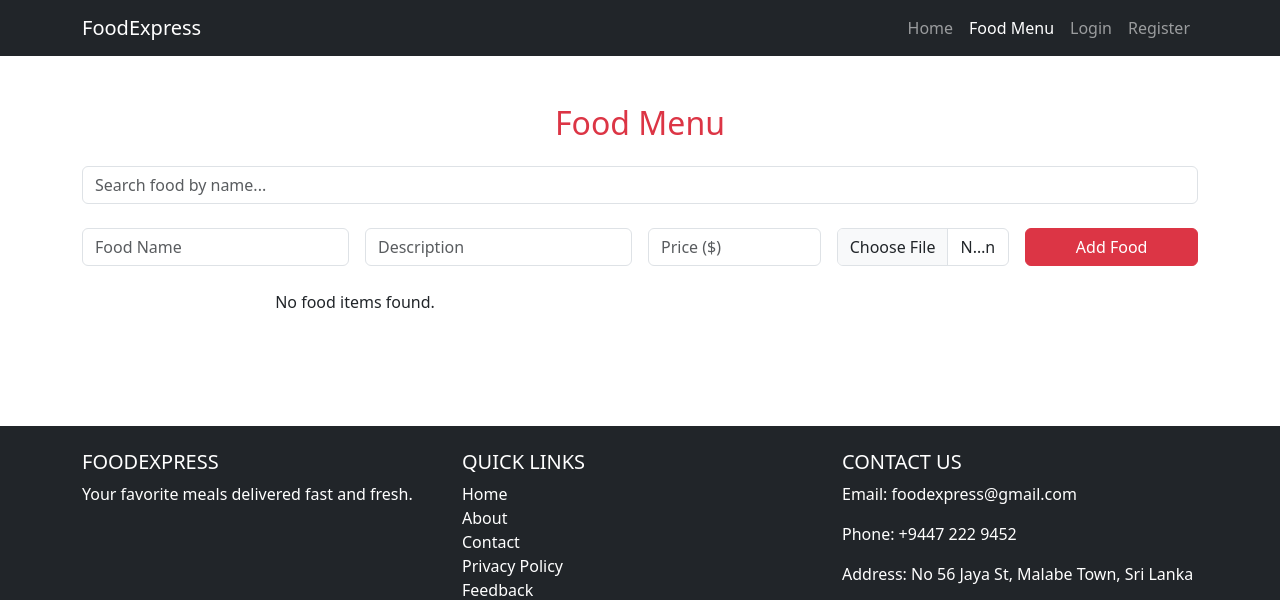
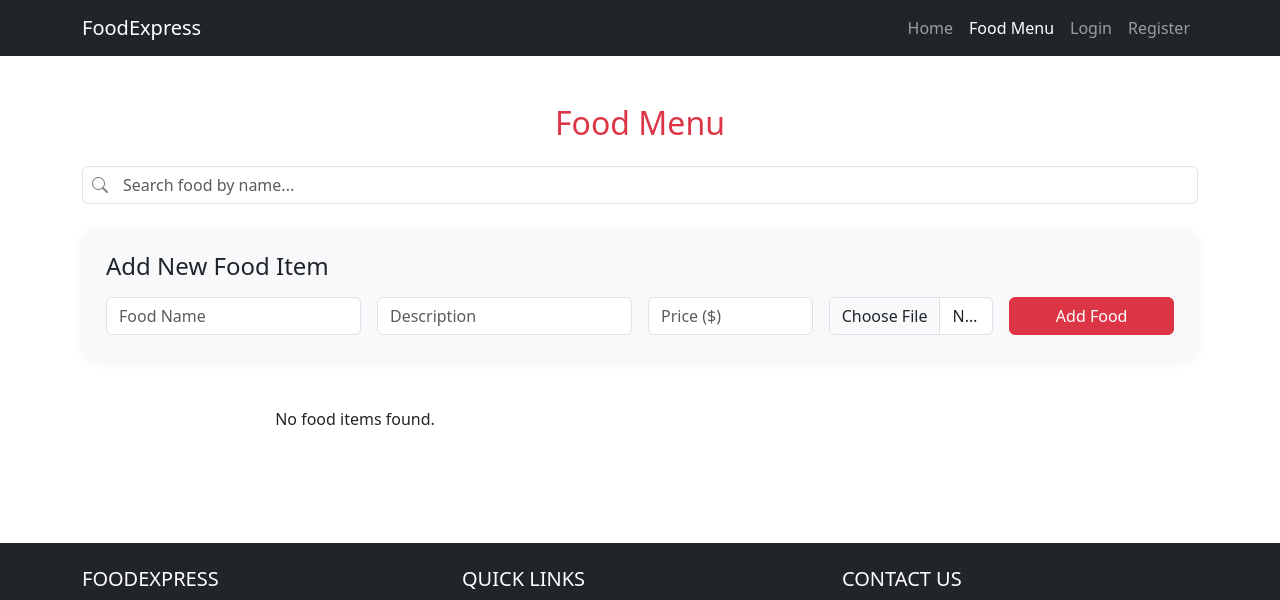
Before and after one commit to sathirapramudith123/Food-Delivery-Web-Site, a PHP site: page /foodmenu.php in a window 1280 px wide. Shown: the top 600 px of the page. Run offline with PHP 8.4, Linux system fonts and the light colour scheme; data that the repository does not hold is empty.

Commit message:
update food menu page

```diff
--- a/index/foodmenu.php
+++ b/index/foodmenu.php
@@ -34,7 +34,6 @@ if ($_SERVER["REQUEST_METHOD"] == "POST") {
         }
 
         if ($id) {
-            // UPDATE
             if ($targetPath) {
                 $stmt = $conn->prepare("UPDATE food_menu SET name=?, description=?, price=?, image=? WHERE id=?");
                 $stmt->bind_param("ssdsi", $name, $desc, $price, $targetPath, $id);
@@ -43,7 +42,6 @@ if ($_SERVER["REQUEST_METHOD"] == "POST") {
                 $stmt->bind_param("ssdi", $name, $desc, $price, $id);
             }
         } else {
-            // INSERT
             $stmt = $conn->prepare("INSERT INTO food_menu (name, description, price, image) VALUES (?, ?, ?, ?)");
             $stmt->bind_param("ssds", $name, $desc, $price, $targetPath);
         }
@@ -80,8 +78,50 @@ if ($result) {
   <meta name="viewport" content="width=device-width, initial-scale=1" />
   <title>Food Menu - FoodExpress</title>
   <link href="https://cdn.jsdelivr.net/npm/bootstrap@5.3.0/dist/css/bootstrap.min.css" rel="stylesheet" />
+  <link href="https://cdn.jsdelivr.net/npm/bootstrap-icons/font/bootstrap-icons.css" rel="stylesheet" />
   <style>
-    img.card-img-top { max-height: 200px; object-fit: cover; }
+    .card-img-top {
+      max-height: 180px;
+      object-fit: cover;
+      border-top-left-radius: 0.5rem;
+      border-top-right-radius: 0.5rem;
+    }
+
+    .food-card .card {
+      transition: transform 0.2s ease, box-shadow 0.2s ease;
+    }
+
+    .food-card .card:hover {
+      transform: translateY(-5px);
+      box-shadow: 0 8px 20px rgba(0, 0, 0, 0.1);
+    }
+
+    .form-card {
+      background-color: #f8f9fa;
+      padding: 1.5rem;
+      border-radius: 1rem;
+      box-shadow: 0 4px 12px rgba(0, 0, 0, 0.05);
+    }
+
+    .search-wrapper {
+      position: relative;
+    }
+
+    .search-wrapper input {
+      padding-left: 2.5rem;
+    }
+
+    .search-wrapper i {
+      position: absolute;
+      left: 10px;
+      top: 50%;
+      transform: translateY(-50%);
+      color: gray;
+    }
+
+    footer {
+      margin-top: 60px;
+    }
   </style>
 </head>
 <body>
@@ -90,18 +130,22 @@ if ($result) {
 
 <section class="menu-section py-5">
   <div class="container">
-    <h2 class="text-danger text-center mb-4"> Food Menu</h2>
+    <h2 class="text-danger text-center mb-4">Food Menu</h2>
 
-    <!-- Error -->
     <?php if ($error): ?>
       <div class="alert alert-danger"><?= htmlspecialchars($error) ?></div>
     <?php endif; ?>
 
-    <!-- Search -->
-    <input type="text" class="form-control mb-4" id="searchInput" placeholder="Search food by name...">
+    <!-- Search Input -->
+    <div class="search-wrapper mb-4">
+      <i class="bi bi-search"></i>
+      <input type="text" class="form-control" id="searchInput" placeholder="Search food by name...">
+    </div>
 
-    <!-- Form -->
-    <form class="row g-3 mb-4" method="POST" enctype="multipart/form-data">
+    <!-- Food Form -->
+    <div class="form-card mb-5">
+      <h4 class="mb-3"><?= isset($editItem) ? 'Update Food Item' : 'Add New Food Item' ?></h4>
+      <form class="row g-3" method="POST" enctype="multipart/form-data">
         <input type="hidden" name="foodId" value="<?= $editItem['id'] ?? '' ?>">
         <div class="col-md-3">
           <input type="text" name="foodName" class="form-control" placeholder="Food Name" required value="<?= $editItem['name'] ?? '' ?>" />
@@ -115,35 +159,43 @@ if ($result) {
         <div class="col-md-2">
           <input type="file" name="foodImage" class="form-control" accept="image/*" <?= isset($editItem) ? '' : 'required' ?> />
         </div>
+        <?php if (isset($editItem) && !empty($editItem['image']) && file_exists($editItem['image'])): ?>
+          <div class="col-md-2">
+            <img src="<?= $editItem['image'] ?>" class="img-thumbnail" style="max-height: 100px;" />
+          </div>
+        <?php endif; ?>
         <div class="col-md-2">
           <button type="submit" class="btn btn-<?= isset($editItem) ? 'primary' : 'danger' ?> w-100"><?= isset($editItem) ? 'Update' : 'Add' ?> Food</button>
         </div>
       </form>
+    </div>
 
-    <!-- Food Items -->
+    <!-- Food Cards -->
     <div class="row row-cols-1 row-cols-md-2 g-4" id="menuList">
       <?php if (empty($menuItems)): ?>
         <p class="text-center">No food items found.</p>
       <?php else: ?>
         <?php foreach ($menuItems as $food): ?>
           <div class="col food-card">
-            <div class="card h-100">
+            <div class="card h-100 border-0 shadow-sm">
               <?php if (!empty($food['image']) && file_exists($food['image'])): ?>
                 <img src="<?= htmlspecialchars($food['image']) ?>" class="card-img-top" alt="<?= htmlspecialchars($food['name']) ?>" />
               <?php endif; ?>
               <div class="card-body">
                 <h5 class="card-title"><?= htmlspecialchars($food['name']) ?></h5>
-                <p class="card-text"><?= htmlspecialchars($food['description']) ?></p>
-                <p class="card-text fw-bold">$<?= number_format($food['price'], 2) ?></p>
+                <p class="card-text text-muted"><?= htmlspecialchars($food['description']) ?></p>
+                <span class="badge bg-success mb-2">$<?= number_format($food['price'], 2) ?></span>
                 <div class="d-flex gap-2 flex-wrap">
-                  <a href="?edit=<?= $food['id'] ?>" class="btn btn-sm btn-outline-primary">Edit</a>
-                  <a href="?delete=<?= $food['id'] ?>" class="btn btn-sm btn-outline-danger" onclick="return confirm('Delete this item?')">Delete</a>
-                </div>
-                  <form method="POST" class="mt-2">
+                  <a href="?edit=<?= $food['id'] ?>" class="btn btn-sm btn-outline-primary" title="Edit"><i class="bi bi-pencil-square"></i></a>
+                  <a href="?delete=<?= $food['id'] ?>" class="btn btn-sm btn-outline-danger" onclick="return confirm('Delete this item?')" title="Delete"><i class="bi bi-trash"></i></a>
+                  <form method="POST">
                     <input type="hidden" name="cart_food_id" value="<?= $food['id'] ?>">
                     <input type="hidden" name="cart_quantity" value="1">
-                      <button type="submit" formaction="cart.php" class="btn btn-sm btn-outline-success ">Add to Cart</button>
+                    <button type="submit" formaction="cart.php" class="btn btn-sm btn-success">
+                      <i class="bi bi-cart-plus-fill me-1"></i>Add to Cart
+                    </button>
                   </form>
+                </div>
               </div>
             </div>
           </div>
```
Lines whose indentation alone changed are shown as unchanged.
